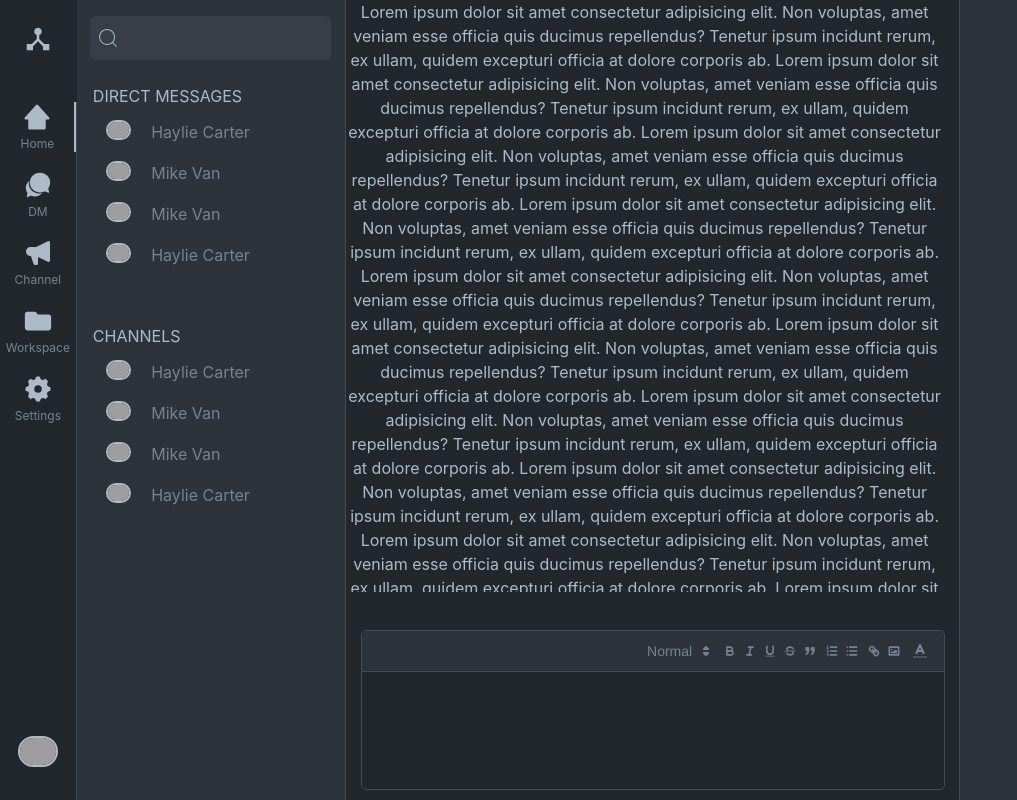
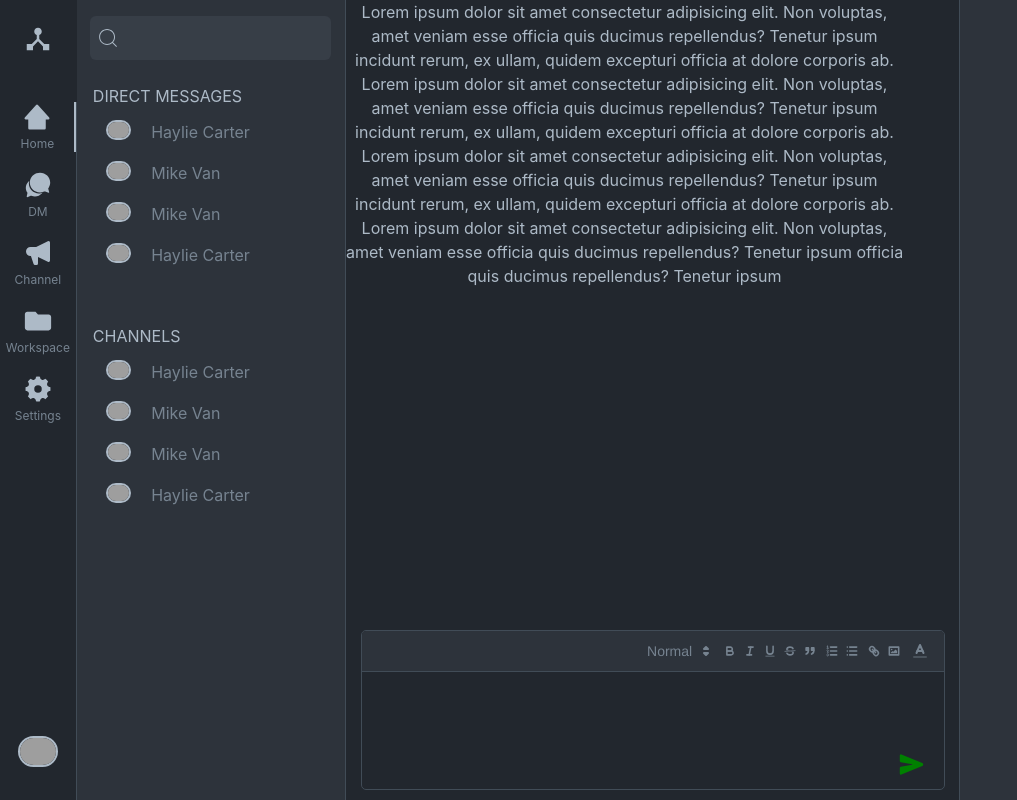
Before and after one commit to Sagni-prog/gitgeeks-frontend, a React (Vite) app: page / in a window 1280 px wide. Shown: the whole page, without its empty margins (0-1017 px from the left). Built offline with nearby package versions, Linux system fonts and the light colour scheme; grey boxes are pictures that could not be loaded.

Commit message:
send icon added

```diff
--- a/src/components/Elements/TextEditor.jsx
+++ b/src/components/Elements/TextEditor.jsx
@@ -1,6 +1,8 @@
 import React from "react";
 import 'quill/dist/quill.snow.css'
 import ReactQuill from 'react-quill'
+import { IoSend } from "react-icons/io5";
+
 
 const TextEditor = () => {
 
@@ -30,18 +32,39 @@ const TextEditor = () => {
 
   return (
     <div style = {{ border: "none",   backgroundColor: "#2d333b"}} className="color-primary p-0 m-0">
-      <div style={{ width: "48%", height: "20%",  display: "flex", justifyContent: "center", border: "none", position: "fixed", bottom: "10px", left: "0", marginLeft: "27%",}} >
+      <div style={{
+           width: "48%",
+           height: "20%",
+           display: "flex",
+           justifyContent: "center",
+           border: "none",
+           position: "fixed",
+           bottom: "10px",
+           left: "0",
+           marginLeft: "27%",
+           }} >
         <ReactQuill
           theme="snow"
           modules={modules}
           formats={formats}
           placeholder=""
           onChange={handleProcedureContentChange}
-          style={{ width: '95%',color: "#adbac7",overflowY: "auto", overflow: "hidden" }}
+          style={{ width: '95%',color: "#adbac7",overflowY: "auto", overflow: "hidden", position: "relative" }}
           className="color-primary"
         >
+
         </ReactQuill>
+        <IoSend
+          size={25}
+        style={{
+          position: "absolute",
+          top: "76%",
+          left: "90%",
+          color: "green",
+          cursor: "pointer"
+        }}/>
       </div>
+
     </div>
   );
 
--- a/src/components/Layout/Chat.jsx
+++ b/src/components/Layout/Chat.jsx
@@ -1,5 +1,7 @@
 import React from 'react'
 import TextEditor from '../Elements/TextEditor'
+import { IoSend } from "react-icons/io5";
+
 
 const Chat = () => {
   return (
@@ -9,22 +11,12 @@ const Chat = () => {
           Lorem ipsum dolor sit amet consectetur adipisicing elit. Non voluptas, amet veniam esse officia quis ducimus repellendus? Tenetur ipsum incidunt rerum, ex ullam, quidem excepturi officia at dolore corporis ab.
           Lorem ipsum dolor sit amet consectetur adipisicing elit. Non voluptas, amet veniam esse officia quis ducimus repellendus? Tenetur ipsum incidunt rerum, ex ullam, quidem excepturi officia at dolore corporis ab.
           Lorem ipsum dolor sit amet consectetur adipisicing elit. Non voluptas, amet veniam esse officia quis ducimus repellendus? Tenetur ipsum incidunt rerum, ex ullam, quidem excepturi officia at dolore corporis ab.
-          Lorem ipsum dolor sit amet consectetur adipisicing elit. Non voluptas, amet veniam esse officia quis ducimus repellendus? Tenetur ipsum incidunt rerum, ex ullam, quidem excepturi officia at dolore corporis ab.
-          Lorem ipsum dolor sit amet consectetur adipisicing elit. Non voluptas, amet veniam esse officia quis ducimus repellendus? Tenetur ipsum incidunt rerum, ex ullam, quidem excepturi officia at dolore corporis ab.
-          Lorem ipsum dolor sit amet consectetur adipisicing elit. Non voluptas, amet veniam esse officia quis ducimus repellendus? Tenetur ipsum incidunt rerum, ex ullam, quidem excepturi officia at dolore corporis ab.
-          Lorem ipsum dolor sit amet consectetur adipisicing elit. Non voluptas, amet veniam esse officia quis ducimus repellendus? Tenetur ipsum incidunt rerum, ex ullam, quidem excepturi officia at dolore corporis ab.
-          Lorem ipsum dolor sit amet consectetur adipisicing elit. Non voluptas, amet veniam esse officia quis ducimus repellendus? Tenetur ipsum incidunt rerum, ex ullam, quidem excepturi officia at dolore corporis ab.
-          Lorem ipsum dolor sit amet consectetur adipisicing elit. Non voluptas, amet veniam esse officia quis ducimus repellendus? Tenetur ipsum incidunt rerum, ex ullam, quidem excepturi officia at dolore corporis ab.
-          Lorem ipsum dolor sit amet consectetur adipisicing elit. Non voluptas, amet veniam esse officia quis ducimus repellendus? Tenetur ipsum incidunt rerum, ex ullam, quidem excepturi officia at dolore corporis ab.
-          Lorem ipsum dolor sit amet consectetur adipisicing elit. Non voluptas, amet veniam esse officia quis ducimus repellendus? Tenetur ipsum incidunt rerum, ex ullam, quidem excepturi officia at dolore corporis ab.
-          Lorem ipsum dolor sit amet consectetur adipisicing elit. Non voluptas, amet veniam esse officia quis ducimus repellendus? Tenetur ipsum incidunt rerum, ex ullam, quidem excepturi officia at dolore corporis ab.
-          Lorem ipsum dolor sit amet consectetur adipisicing elit. Non voluptas, amet veniam esse officia quis ducimus repellendus? Tenetur ipsum incidunt rerum, ex ullam, quidem excepturi officia at dolore corporis ab.
-          Lorem ipsum dolor sit amet consectetur adipisicing elit. Non voluptas, amet veniam esse officia quis ducimus repellendus? Tenetur ipsum incidunt rerum, ex ullam, quidem excepturi officia at dolore corporis ab.
-          Lorem ipsum dolor sit amet consectetur adipisicing elit. Non voluptas, amet veniam esse officia quis ducimus repellendus? Tenetur ipsum incidunt rerum, ex ullam, quidem excepturi officia at dolore corporis ab.
+          Lorem ipsum dolor sit amet consectetur adipisicing elit. Non voluptas, amet veniam esse officia quis ducimus repellendus? Tenetur ipsum officia quis ducimus repellendus? Tenetur ipsum
         </p>
       </div>
       <div className='relative w-[100%]'>
         <TextEditor />
+        {/* <IoSend /> */}
       </div>
     </div>
   )
```
